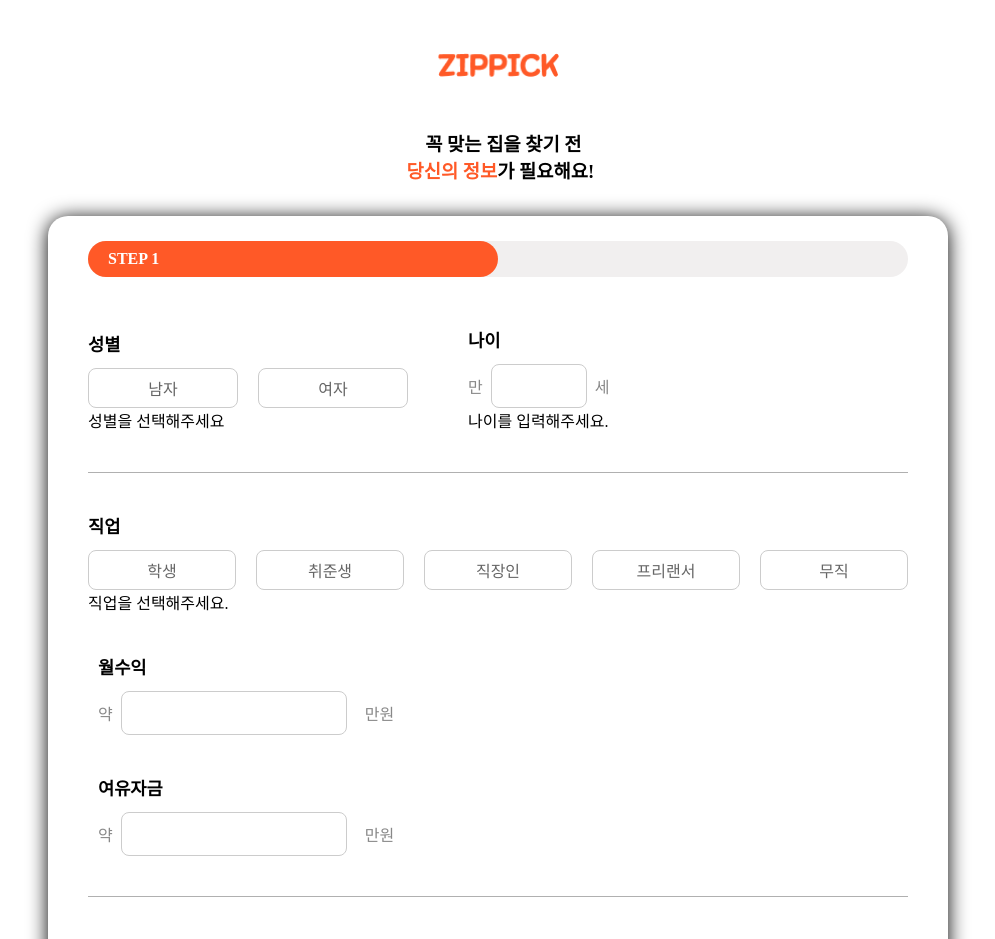
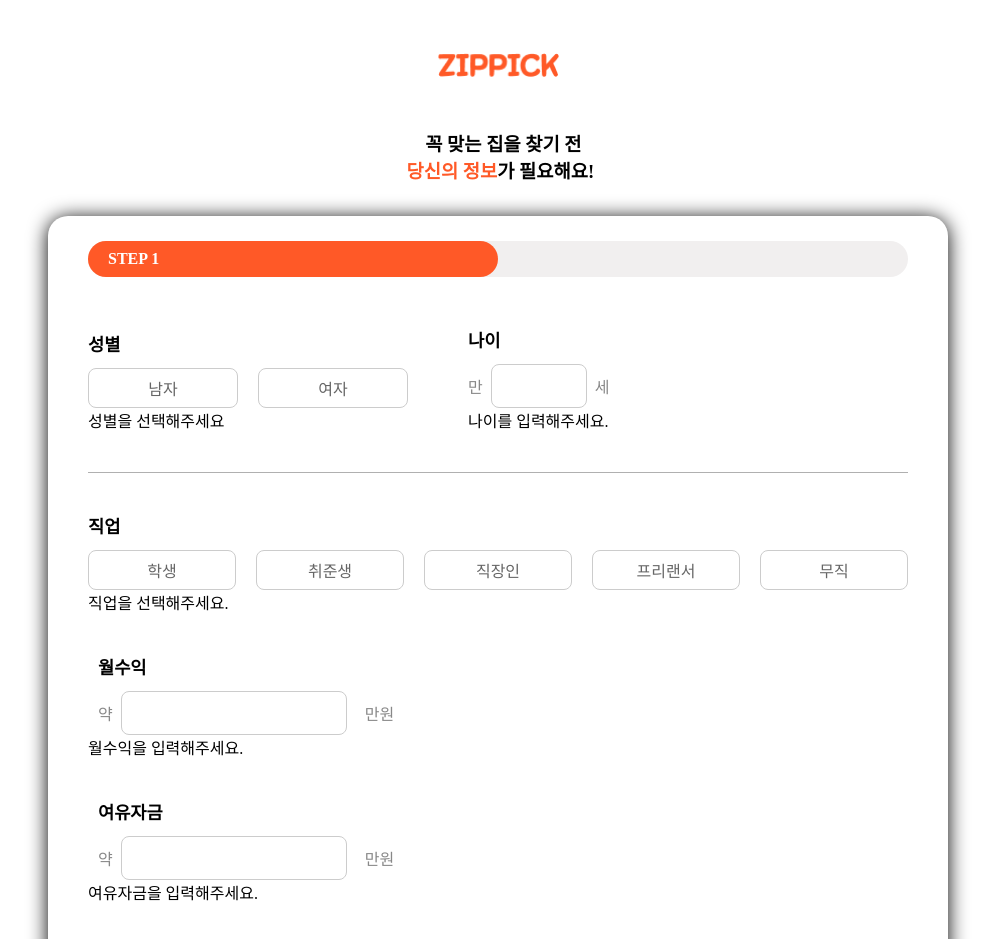
Before and after one commit to HSU-Likelion-Zipick/Zipick-Front, a React (Create React App) app: page /userinfo in a window 1280 px wide. Shown: the top 939 px of the page, without its empty margins (142-1137 px from the left). Built offline with nearby package versions, Linux system fonts and the light colour scheme.

Commit message:
✨feat: UserInfo.jsx: 선택 여부에 따라 다음 버튼 활성화 (월수익, 여유자금 추가 작성)

```diff
--- a/src/pages/UserInfo.jsx
+++ b/src/pages/UserInfo.jsx
@@ -119,18 +119,34 @@ const UserInfo = () => {
           <div className="monthly-title">월수익</div>
           <div className="monthly-input-group">
             <span>약</span>
-            <input type="text" className="monthly-input" />
+            <input
+              type="text"
+              className="monthly-input"
+              value={monthlyIncome}
+              onChange={(e) => setMonthlyIncome(e.target.value)}
+            />
             <span>만원</span>
           </div>
+          {!monthlyIncome && (
+            <div className="warning-text">월수익을 입력해주세요.</div>
+          )}
         </div>
         {/* 여유자금 부분 */}
         <div className="fund">
           <div className="fund-title">여유자금</div>
           <div className="fund-input-group">
             <span>약</span>
-            <input type="text" className="fund-input" />
+            <input
+              type="text"
+              className="fund-input"
+              value={fund}
+              onChange={(e) => setFund(e.target.value)}
+            />
             <span>만원</span>
           </div>
+          {!fund && (
+            <div className="warning-text">여유자금을 입력해주세요.</div>
+          )}
         </div>
         {/* 여유자금 부분 마감 */}
         <hr />
```
